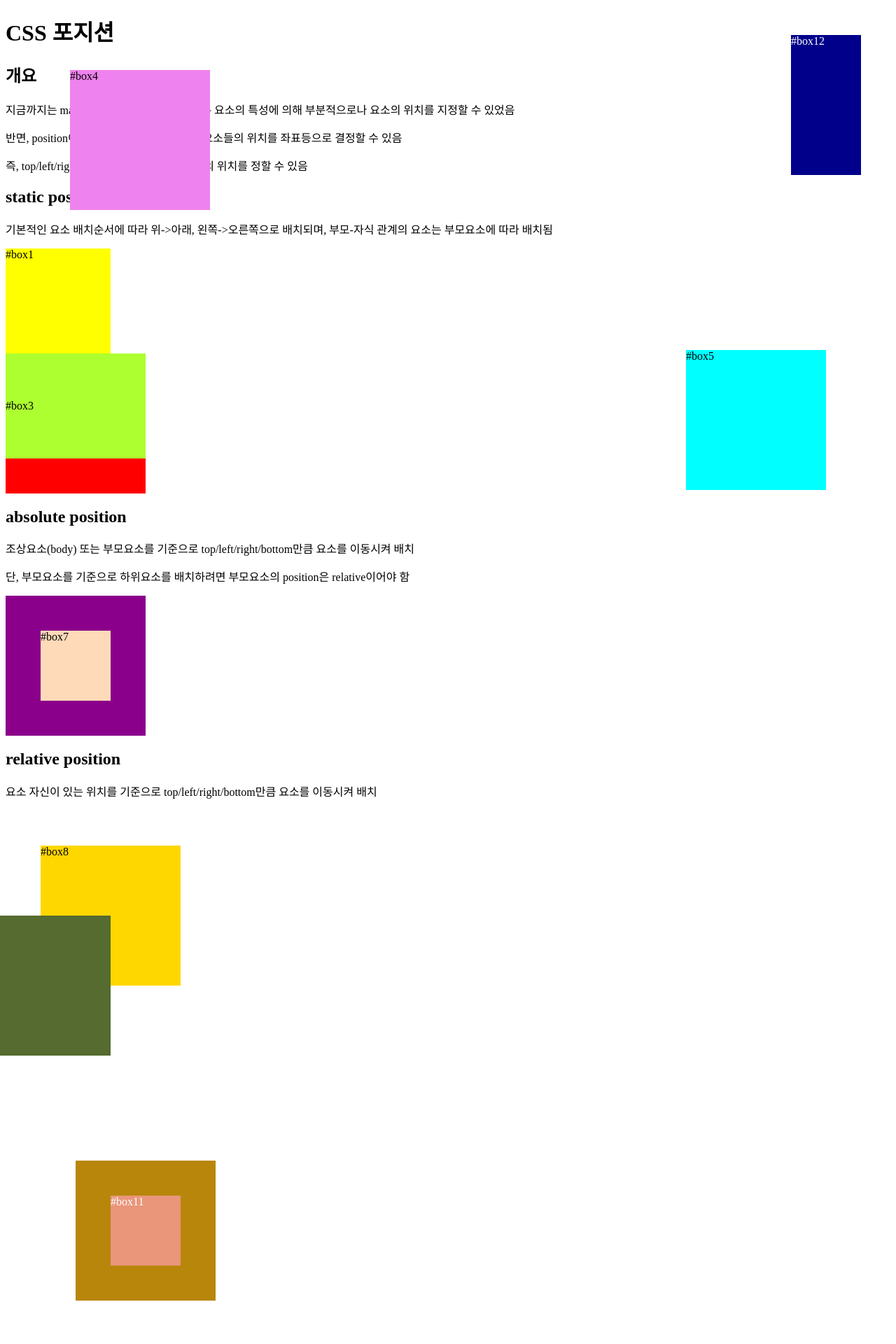
After one commit to Yongheech/frontends, a FastAPI app: template views/templates/css/06position.html in a window 1280 px wide. The commit adds this page. Shown: the top 1920 px of the page at 70% size. Run offline with FastAPI, Linux system fonts and the light colour scheme; the template is opened without the code that fills it, so the values that code supplies are empty.

Commit message:
css3 - 포지션

```diff
--- a/app/routes/css.py
+++ b/app/routes/css.py
@@ -31,3 +31,7 @@ async def box(req: Request):
 @css_router.get('/list')
 async def list(req: Request):
     return templates.TemplateResponse('css/05list.html', {'request': req})
+
+@css_router.get('/position')
+async def position(req: Request):
+    return templates.TemplateResponse('css/06position.html', {'request': req})
--- /dev/null
+++ b/views/templates/css/06position.html
@@ -0,0 +1,143 @@
+<!DOCTYPE html>
+<html lang="ko">
+<head>
+    <meta charset="UTF-8">
+    <title>CSS 포지션</title>
+    <style>
+        /* static : 고정위치 - top/left/right/bottom은 적용x */
+        #box1 { width: 150px; height:150px;
+            background: yellow; left: 100px}
+
+        #box2  { width: 200px; height:200px;
+            background: red; left: 100px}
+
+        /* box3은 box2 너비 내에 배치 */
+        #box3  {background: greenyellow;
+            line-height: 150px}
+
+        /* absolute - 절대*/
+        #box4 { width: 200px; height:200px;
+            background: violet;
+            position: absolute; top:100px; left: 100px}
+
+        #box5 { width: 200px; height:200px;
+            background: cyan;
+            position: absolute; bottom:100px; right: 100px}
+
+        /*box7의 기준점을 box6이 있는 위치로 잡으려면
+          box6의 psition을 relative로 설정해야 함!*/
+        #box6 { width: 200px; height:200px;
+            background: darkmagenta;
+            position: relative}
+
+        #box7 { width: 100px; height:100px;
+            background: peachpuff;
+            position: absolute; top:50px; left: 50px}
+
+        /* relative */
+        #box8 { width: 200px; height:200px;
+            background: gold;
+            position: relative; top: 50px; left: 50px}
+
+        #box9 { width: 200px; height:200px;
+            background: darkolivegreen;position: relative; bottom: 50px; right: 50px}
+
+        /*부모요소 내 자식요소는
+          부모요소의 위치가 바뀌면 같이 위치가 바뀜*/
+        #box10 { width: 200px; height:200px;
+            background: darkgoldenrod; color: white;
+            margin: 100px }
+        #box11 { width: 100px; height:100px;
+            background: darksalmon; color: white;
+            position: relative; top: 50px; left: 50px}
+
+        /*fixed*/
+        #box12 { width: 100px; height:200px;
+            background: darkblue; color: white;
+            position: fixed; top: 50px; right: 50px}
+
+        /*z-index*/
+        #box13 {width: 500px; height:400px;
+            border: 1px solid black; position: relative; }
+        #box14,#box15, #box16 {width: 200px; height:200px;
+            position: absolute; }
+        #box14 {background: mediumslateblue;
+                top:50px; left: 50px; z-index: 999}
+        #box15 {background: orange;
+            top:100px; left: 100px ; z-index: 888}
+        #box16 {background: skyblue;
+            top:150px; left: 150px}
+
+    </style>
+</head>
+<body>
+    <h1>CSS 포지션</h1>
+    <h2>개요</h2>
+    <p>지금까지는 margin/padding 또는
+        인라인/블록 요소의 특성에 의해
+        부분적으로나 요소의 위치를 지정할 수 있었음</p>
+    <p>반면, position이라는 속성을 이용하면
+        html 요소들의 위치를 좌표등으로 결정할 수 있음</p>
+    <p>즉, top/left/right/bottom 등의 속성으로
+        요소의 위치를 정할 수 있음</p>
+
+    <h2>static position</h2>
+    <p>기본적인 요소 배치순서에 따라 위->아래, 왼쪽->오른쪽으로
+        배치되며, 부모-자식 관계의 요소는 부모요소에 따라 배치됨</p>
+
+    <div id="box1">#box1</div>
+
+    <div id="box2">
+        <div id="box3">#box3</div>
+    </div>
+
+    <h2>absolute position</h2>
+    <p>조상요소(body) 또는 부모요소를 기준으로
+        top/left/right/bottom만큼 요소를 이동시켜 배치</p>
+    <p>단, 부모요소를 기준으로 하위요소를 배치하려면
+        부모요소의 position은 relative이어야 함</p>
+
+    <div id="box4">#box4</div>
+    <div id="box5">#box5</div>
+
+    <div id="box6">
+        <div id="box7">#box7</div>
+    </div>
+
+    <h2>relative position</h2>
+    <p>요소 자신이 있는 위치를 기준으로
+        top/left/right/bottom만큼 요소를 이동시켜 배치</p>
+
+    <div id="box8">#box8</div>
+    <div id="box9">#box9</div>
+
+    <div id="box10">
+        <div id="box11">#box11</div>
+    </div>
+
+    <h2>fixed position</h2>
+    <p>뷰포트(웹페이지 가시영역)를 기준으로
+        top/left/right/bottom만큼 요소를 이동시켜 배치</p>
+    <p>따라서, 브라우져를 스크롤하더라도
+        뷰포트의 특정위치에 요소가 배치됨</p>
+
+    <div id="box12">#box12</div>
+
+    <h2>z-index</h2>
+    <p>요소를 배치하다보면 설정된 위치나 방식에 따라
+        서로 겹칠수 있음</p>
+    <p>즉, 먼저 만들어진 요소는 나중에 만들어진 요소보다
+        밑(뒤)에 배치됨</p>
+
+    <p>요소가 쌓이는 순서를 지정하고 싶다면
+        z-index를 지정하면 됨</p>
+    <p>z-index값이 클수록 앞쪽에 위치함</p>
+
+    <div id="box13">
+        <div id="box14">#box14</div>
+        <div id="box15">#box15</div>
+        <div id="box16">#box16</div>
+    </div>
+
+</body>
+</html>
--- a/views/templates/css/index.html
+++ b/views/templates/css/index.html
@@ -12,6 +12,7 @@
         <li>03 - CSS 텍스트 [<a href="/css/text">이동</a>]  </li>
         <li>04 - CSS 박스 [<a href="/css/box">이동</a>]  </li>
         <li>05 - CSS 리스트 [<a href="/css/list">이동</a>]  </li>
+        <li>06 - CSS 포지션 [<a href="/css/position">이동</a>]  </li>
 
     </ul>
 </body>
```
